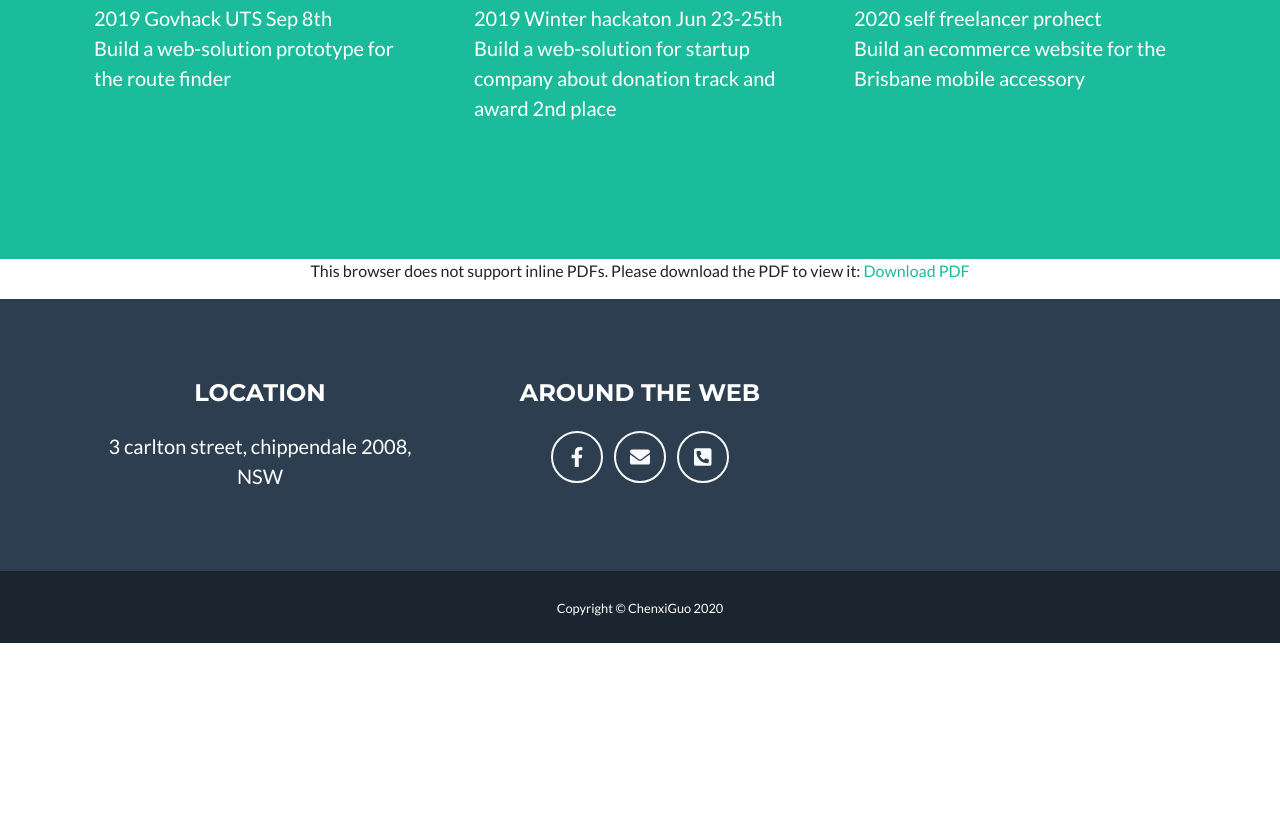
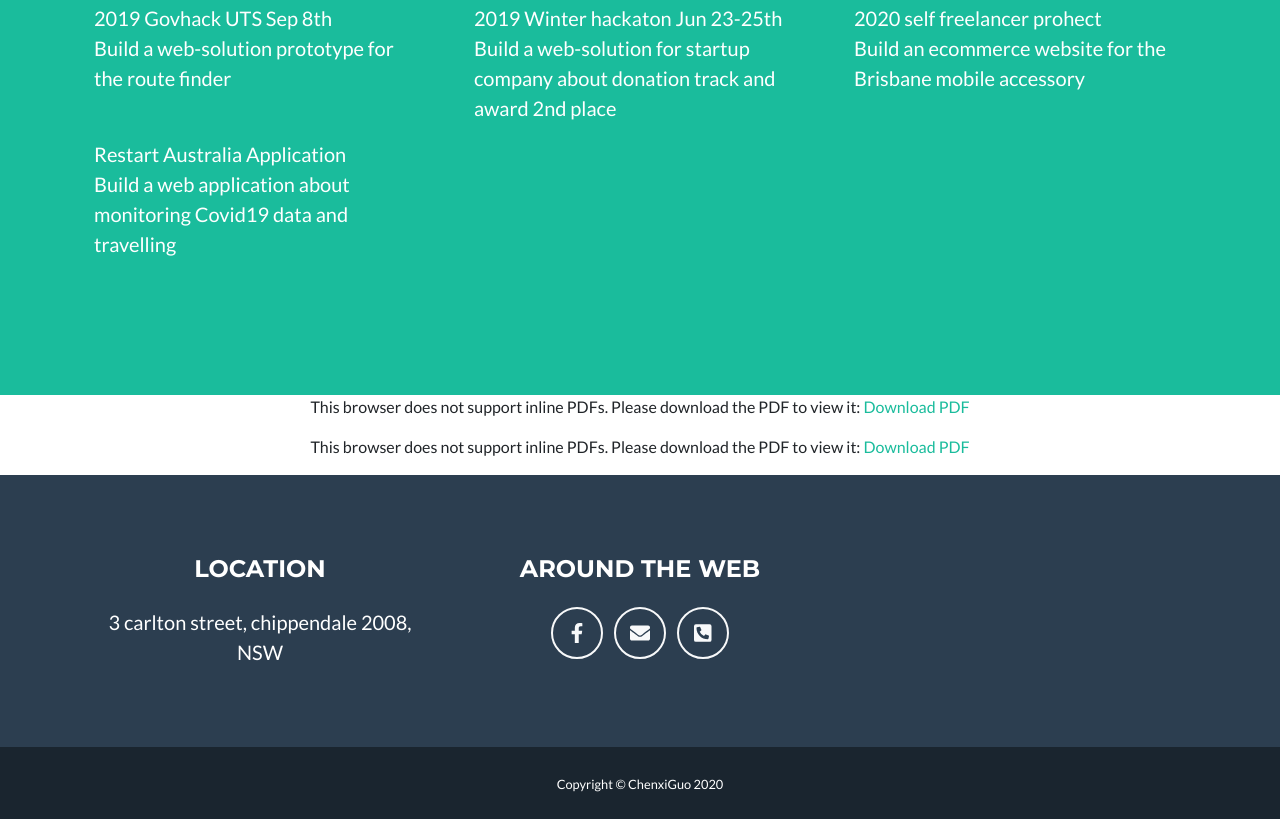
Before and after one commit to richard110110/chenxi-resume, a plain HTML site: page index.html in a window 1280 px wide. Shown: the part 2379-3198 px from the top of the page. Before the commit the page ends 3022 px from the top, so only its background shows below. Drawn offline with nearby package versions, Linux system fonts and the light colour scheme.

Commit message:
resume upload

```diff
--- a/index.html
+++ b/index.html
@@ -167,6 +167,10 @@
                 <div class="col-lg-4 mr-auto">
                     <p class="lead">2020 self freelancer prohect <br> Build an ecommerce website for the Brisbane mobile accessory</p>
                 </div>
+
+                <div class="col-lg-4 mr-auto">
+                    <p class="lead">Restart Australia Application <br> Build a web application about monitoring Covid19 data and travelling</p>
+                </div>
             </div>
             <!-- About Section Button-->
             <div class="text-center mt-4">
@@ -176,6 +180,10 @@
     </section>
 
     <div id="my-pdf" style="display: flex;
+    justify-content: center;
+    align-items: center;"></div>
+
+    <div id="my-usydpdf" style="display: flex;
     justify-content: center;
     align-items: center;"></div>
     <!-- Contact Section-->
@@ -440,6 +448,9 @@
     <script>
         var $container = $("#my-pdf");
         PDFObject.embed("referal-letter.pdf", $container);
+
+        var $usydContainer = $("#my-usydpdf");
+        PDFObject.embed("usyd.pdf", $usydContainer);
     </script>
 
     <!-- analytics, unrelated to any example code presented on this page -->
```
Also changed, not shown: 3 other files.
